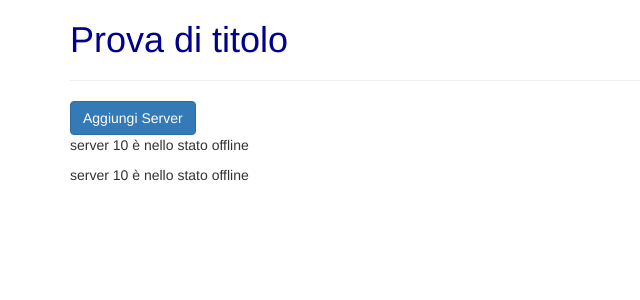
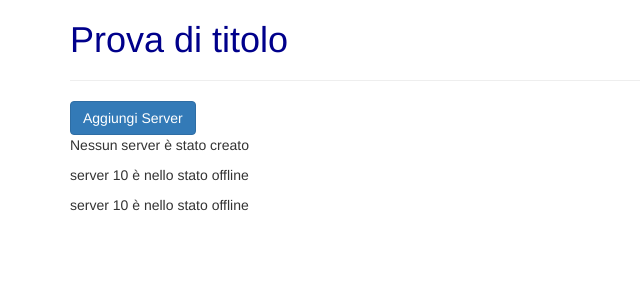
Before and after one commit to Valdorel/Angular, an Angular app in the folder my-first-project/: page / in a window 1280 px wide. Shown: the top 300 px of the page, without its empty margins (0-640 px from the left). Built offline with nearby package versions, Linux system fonts and the light colour scheme.

Commit message:
esempio di event binding

```diff
--- a/my-first-project/src/app/servers/servers.component.html
+++ b/my-first-project/src/app/servers/servers.component.html
@@ -1,4 +1,4 @@
-<button class="btn btn-primary" [disabled]="!allowNewServer"> Aggiungi Server</button>
+<button class="btn btn-primary" [disabled]="!allowNewServer" (click)="onCreateServer()" > Aggiungi Server</button>
 
 <!--
 Property binding lega un elemento sempre del component.ts a un attributo del DOM che fa parte del component.html.
@@ -6,7 +6,13 @@ L'attributo interessato deve essere racchiuso tra parentesi quadre, così Angula
 Così facendo posso rendere dinamica una proprietà
 
 -->
+<!--<p> {{allowNewServer}}</p> -->
+<!--<p [innerHTML]="allowNewServer"></p>-->
 
+
+
+<!-- Per usare l'event Binding dobbiamo mettere in nome dell'evento tra parentesi tonde e poi associarlo all'elemento che ci interessa-->
+<p> {{serverCreationStatus}}</p>
 
 <app-server></app-server>
 <app-server></app-server>
--- a/my-first-project/src/app/servers/servers.component.ts
+++ b/my-first-project/src/app/servers/servers.component.ts
@@ -8,7 +8,7 @@ import { Component, OnInit } from '@angular/core';
 export class ServersComponent implements OnInit {
 
   allowNewServer = false;
-
+  serverCreationStatus = "Nessun server è stato creato";
 
   constructor() {
     setTimeout( () => {
@@ -19,4 +19,8 @@ export class ServersComponent implements OnInit {
   ngOnInit(): void {
   }
 
+  onCreateServer() {
+    this.serverCreationStatus = "Il server è stato creato";
+  }
+
 }
```
